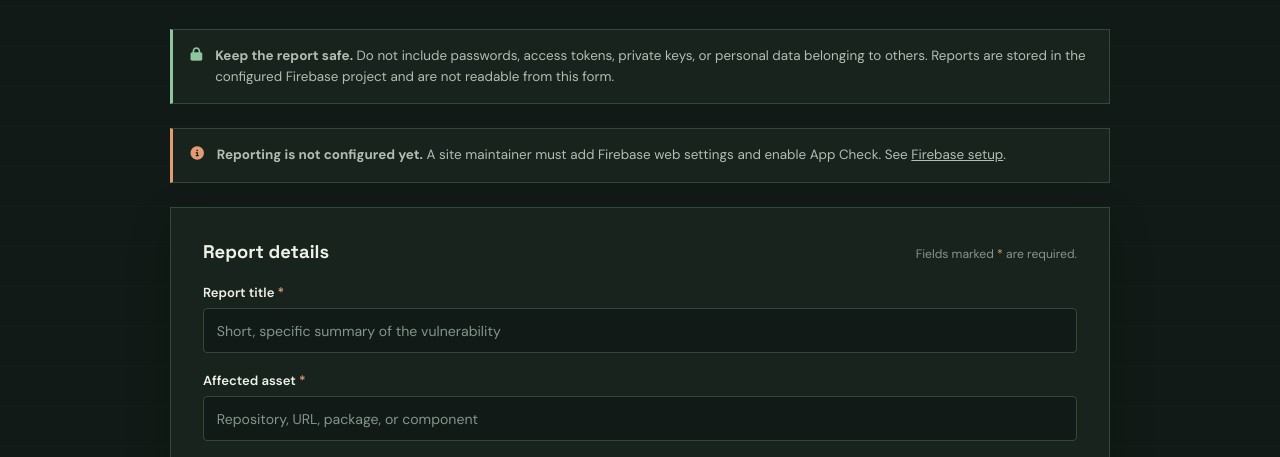
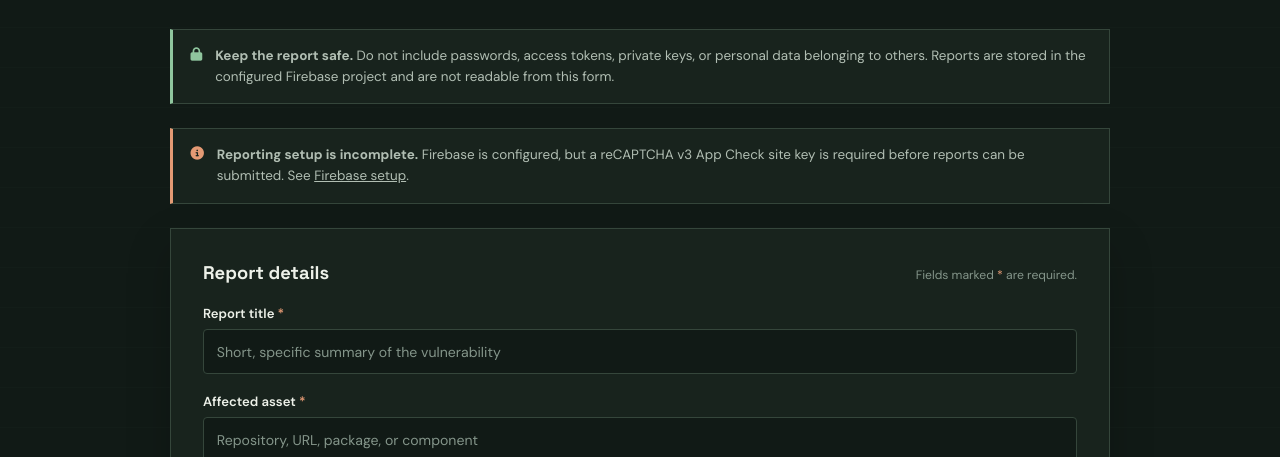
Before and after one commit to drjoeycadieux/githubExplorer, a website: page vulnerability-report.html in a window 1280 px wide. Shown: the part 296-753 px from the top of the page. Drawn offline with nearby package versions, Linux system fonts and the light colour scheme.

Commit message:
Improve Firebase reporting setup messages and validation checks

```diff
--- a/vulnerability-report.html
+++ b/vulnerability-report.html
@@ -607,8 +607,9 @@
       <div id="setupNotice" class="setup-note" role="status" hidden>
         <i class="fa-solid fa-circle-info" aria-hidden="true"></i>
         <div>
-          <strong>Reporting is not configured yet.</strong> A site maintainer
-          must add Firebase web settings and enable App Check. See
+          <strong>Reporting setup is incomplete.</strong>
+          <span id="setupMessage">A site maintainer must configure Firebase and App Check.</span>
+          See
           <a href="FIREBASE_SETUP.md">Firebase setup</a>.
         </div>
       </div>
@@ -769,6 +770,7 @@
       const submitButton = document.getElementById('submitButton');
       const formStatus = document.getElementById('formStatus');
       const setupNotice = document.getElementById('setupNotice');
+      const setupMessage = document.getElementById('setupMessage');
       let reportsCollection;
 
       marked.setOptions({ breaks: true, gfm: true });
@@ -794,13 +796,12 @@
       detailsInput.addEventListener('input', renderMarkdown);
 
       const configValues = Object.values(firebaseConfig);
-      const firebaseReady =
+      const firebaseConfigReady =
         configValues.length > 0 &&
-        configValues.every((value) => typeof value === 'string' && value && !value.startsWith('YOUR_')) &&
-        appCheckSiteKey &&
-        !appCheckSiteKey.startsWith('YOUR_');
+        configValues.every((value) => typeof value === 'string' && value && !value.startsWith('YOUR_'));
+      const appCheckReady = Boolean(appCheckSiteKey && !appCheckSiteKey.startsWith('YOUR_'));
 
-      if (firebaseReady) {
+      if (firebaseConfigReady && appCheckReady) {
         try {
           const app = initializeApp(firebaseConfig);
           initializeAppCheck(app, {
@@ -812,10 +813,14 @@
         } catch (error) {
           console.error('Firebase reporting initialization failed:', error?.code || 'unknown');
           setupNotice.hidden = false;
+          setupMessage.textContent = 'Firebase reporting could not initialize. Check the Firebase and App Check settings.';
           setStatus('Secure reporting could not be initialized. Please try again later.', 'error');
         }
       } else {
         setupNotice.hidden = false;
+        setupMessage.textContent = firebaseConfigReady
+          ? 'Firebase is configured, but a reCAPTCHA v3 App Check site key is required before reports can be submitted.'
+          : 'Add the Firebase web app settings and a reCAPTCHA v3 App Check site key before reports can be submitted.';
       }
 
       form.addEventListener('submit', async (event) => {
```
